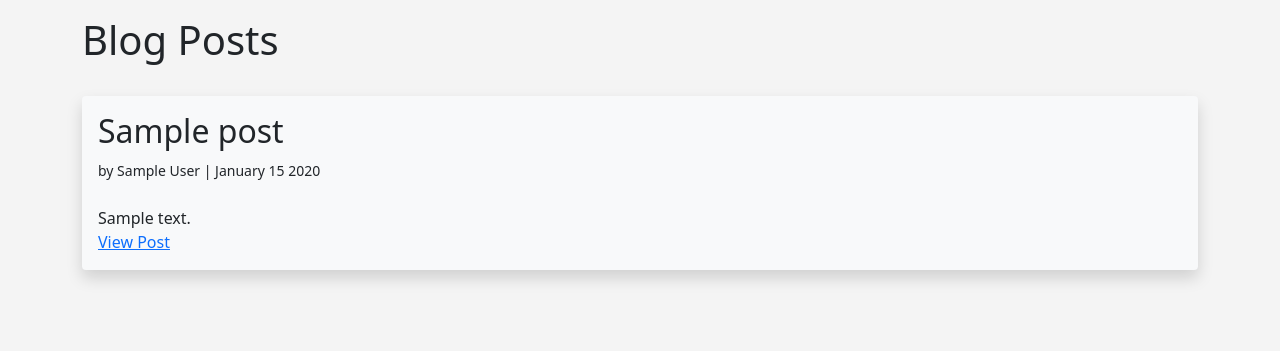
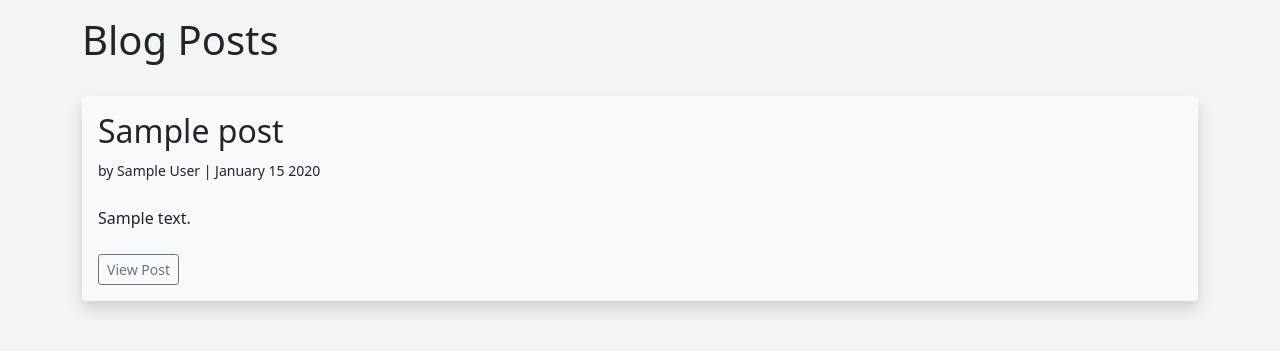
Before and after one commit to vhsenna/flask-blog, a Flask app: page /posts in a window 1280 px wide. Shown: the part 56-407 px from the top of the page. Run offline with Flask 2, Linux system fonts and the light colour scheme; tables that the repository leaves empty hold one stand-in row (values such as "Sample post").

Commit message:
Turn link into button

```diff
--- a/app/templates/posts.html
+++ b/app/templates/posts.html
@@ -16,8 +16,8 @@
   <h2>{{ post.title }}</h2>
   <small>by {{ post.author }} | {{ post.date_posted.strftime('%B %d %Y') }}</small><br><br>
   {{ post.content }}
-  <br>
-  <a href="{{ url_for('post', id=post.id) }}">View Post</a>
+  <br><br>
+  <a href="{{ url_for('post', id=post.id) }}" class="btn btn-sm btn-outline-secondary">View Post</a>
 </div>
 {% endfor %}
 
```
